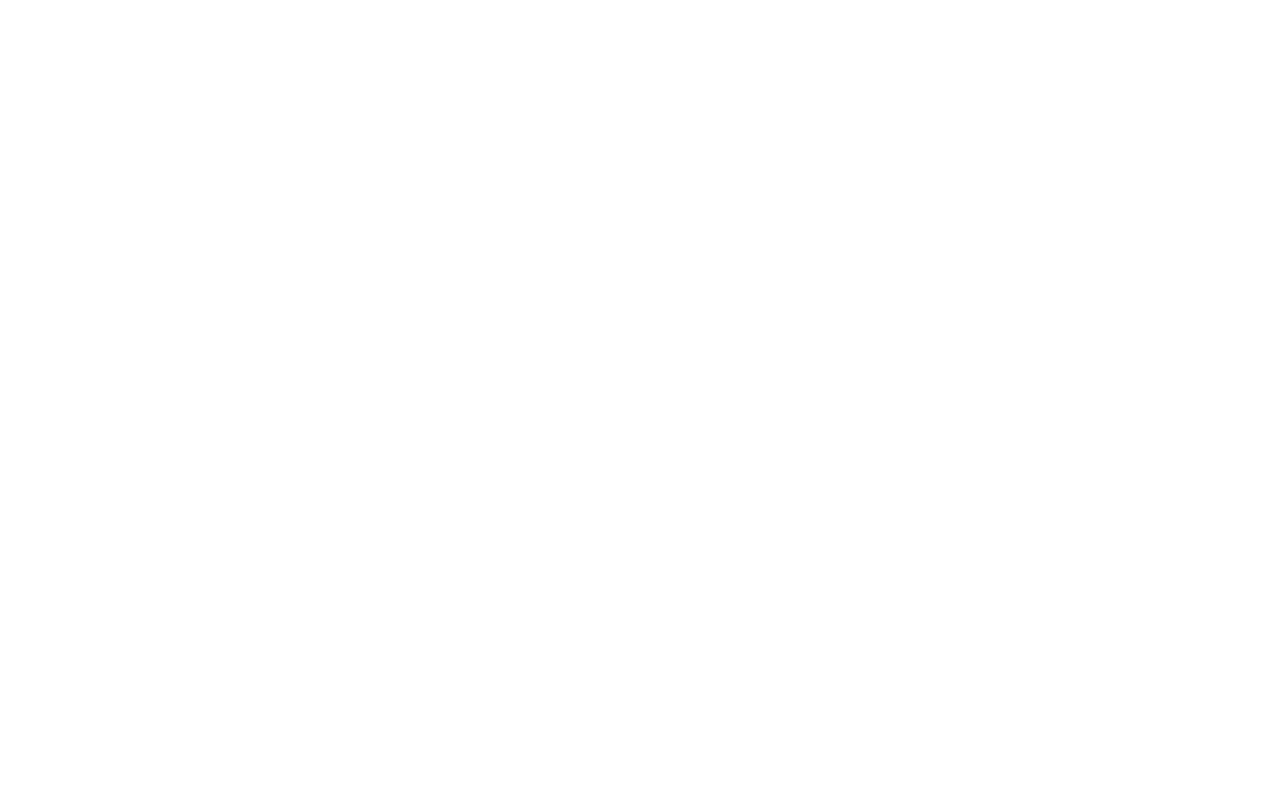
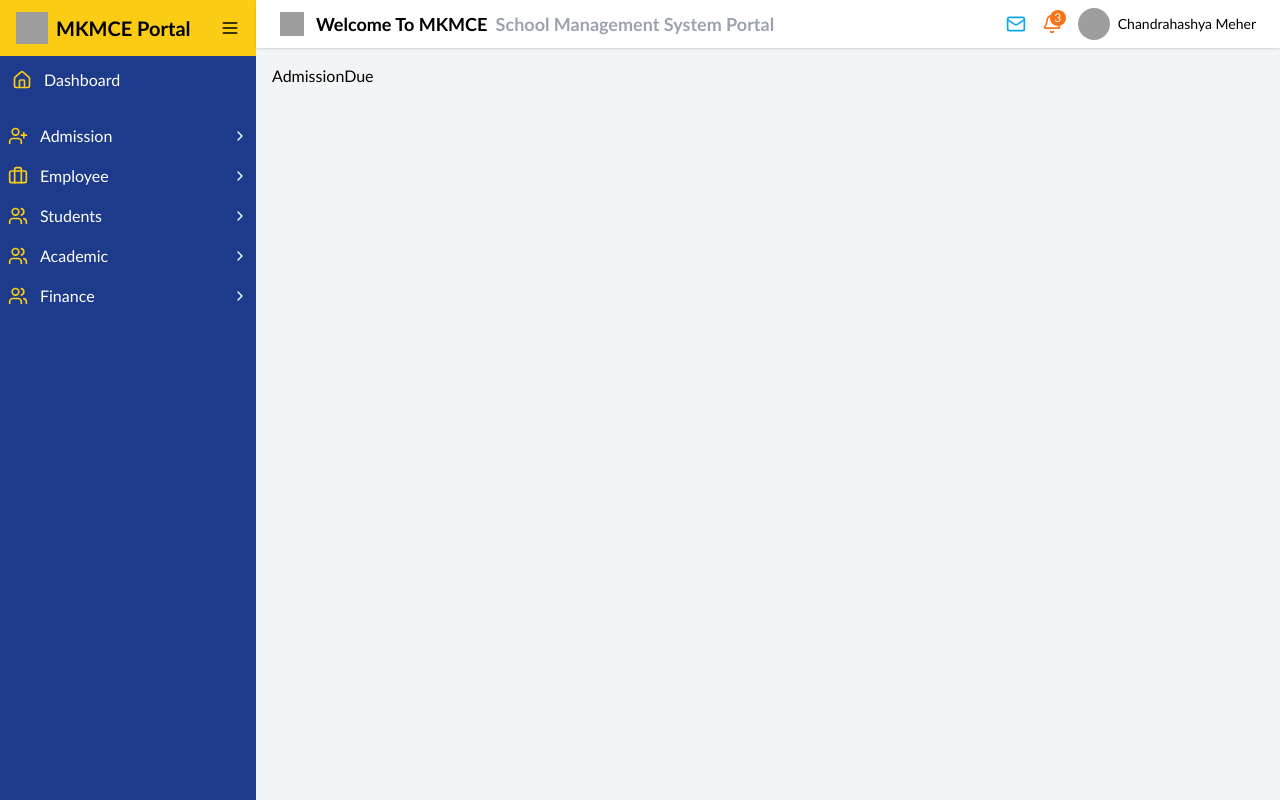
Before and after one commit to Tarunmeher/mkmce-client, a React (Vite) app: page /Finance/admisiondue in a window 1280 px wide. Before the commit this address had no page. Built offline with nearby package versions, Linux system fonts and the light colour scheme; grey boxes are pictures that could not be loaded.

Commit message:
add sidebar finance

```diff
--- a/src/App.jsx
+++ b/src/App.jsx
@@ -12,6 +12,10 @@
 import SyllabusManagement from './Portal/Academic/SyllabusManagement';
 import TimeTableManagement from './Portal/Academic/TimeTableManagement';
 import Login from './Portal/Login/Login';
+import FeeStructure from './Portal/Finance/FeeStructure';
+import AdmissionDue from './Portal/Finance/AdmissionDue';
+import TransportDue from './Portal/Finance/TransportDue';
+import SalleryPayment from './Portal/Finance/SalleryPayment';
 
 const App = () => {
   return (
@@ -28,6 +32,10 @@
         <Route path="/Academic/classmanagement" element={<ClassManagement />} />
         <Route path="/Academic/syllabusmanagement" element={<SyllabusManagement />} />
         <Route path="/Academic/timetablemanagement" element={<TimeTableManagement />} />
+        <Route path='/Finance/feestructure' element={<FeeStructure />} />
+        <Route path='/Finance/admisiondue' element={<AdmissionDue />} />
+        <Route path='/Finance/transportdue' element={<TransportDue />} />
+        <Route path='/Finance/sallerypayment' element={<SalleryPayment />} />
       </Route>
     </Routes>
   );
--- a/src/Portal/Common/Sidebar.jsx
+++ b/src/Portal/Common/Sidebar.jsx
@@ -4,7 +4,10 @@
 
 import {
   Users, FileQuestion,
-  Home, ChevronRight, ChevronDown, Menu, UserPlus, Briefcase, PlusCircle, Settings
+  Home, ChevronRight, ChevronDown, Menu, UserPlus, Briefcase, PlusCircle, Settings,  Wallet,
+  FileWarning,
+  Bus,
+  CreditCard
 } from 'lucide-react';
 
 const menuItems = [
@@ -41,6 +44,17 @@
       { to: '/Academic/timetablemanagement', icon: <Settings className="w-4 h-4 text-yellow-400" />, label: 'Time Table Management' },
     ],
   },
+  {
+    label: 'Finance',
+    icon: <Users className="w-5 h-5 text-yellow-400" />,
+    subItems: [
+      { to: '/Finance/feestructure', icon: <Wallet className="w-4 h-4 text-yellow-400" />, label: 'Fee Structure' },
+      { to: '/Finance/admisiondue', icon: <FileWarning className="w-4 h-4 text-yellow-400" />, label: 'Admission Due' },
+      { to: '/Finance/transportdue', icon: <Bus className="w-4 h-4 text-yellow-400" />, label: 'Transport Due' },
+      { to: '/Finance/sallerypayment', icon: <CreditCard className="w-4 h-4 text-yellow-400" />, label: 'Sallery Payment' },
+    ],
+  }
+
 ];
 
 const Sidebar = () => {
--- /dev/null
+++ b/src/Portal/Finance/AdmissionDue.jsx
@@ -0,0 +1,9 @@
+import React from 'react'
+
+const AdmissionDue = () => {
+  return (
+    <div>AdmissionDue</div>
+  )
+}
+
+export default AdmissionDue
--- /dev/null
+++ b/src/Portal/Finance/FeeStructure.jsx
@@ -0,0 +1,9 @@
+import React from 'react'
+
+const FeeStructure = () => {
+  return (
+    <div>FeeStructure</div>
+  )
+}
+
+export default FeeStructure
--- /dev/null
+++ b/src/Portal/Finance/SalleryPayment.jsx
@@ -0,0 +1,9 @@
+import React from 'react'
+
+const SalleryPayment = () => {
+  return (
+    <div>SalleryPayment</div>
+  )
+}
+
+export default SalleryPayment
--- /dev/null
+++ b/src/Portal/Finance/TransportDue.jsx
@@ -0,0 +1,9 @@
+import React from 'react'
+
+const TransportDue = () => {
+  return (
+    <div>TransportDue</div>
+  )
+}
+
+export default TransportDue
```
